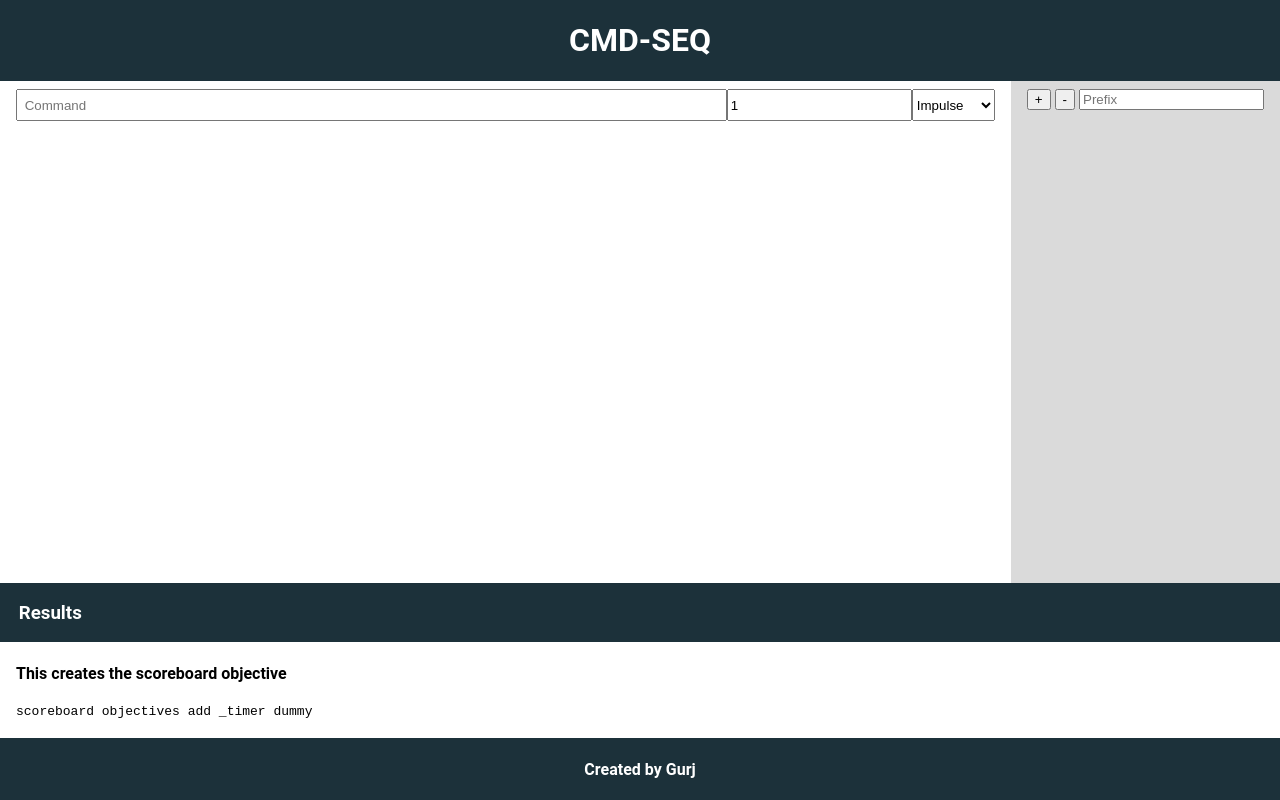
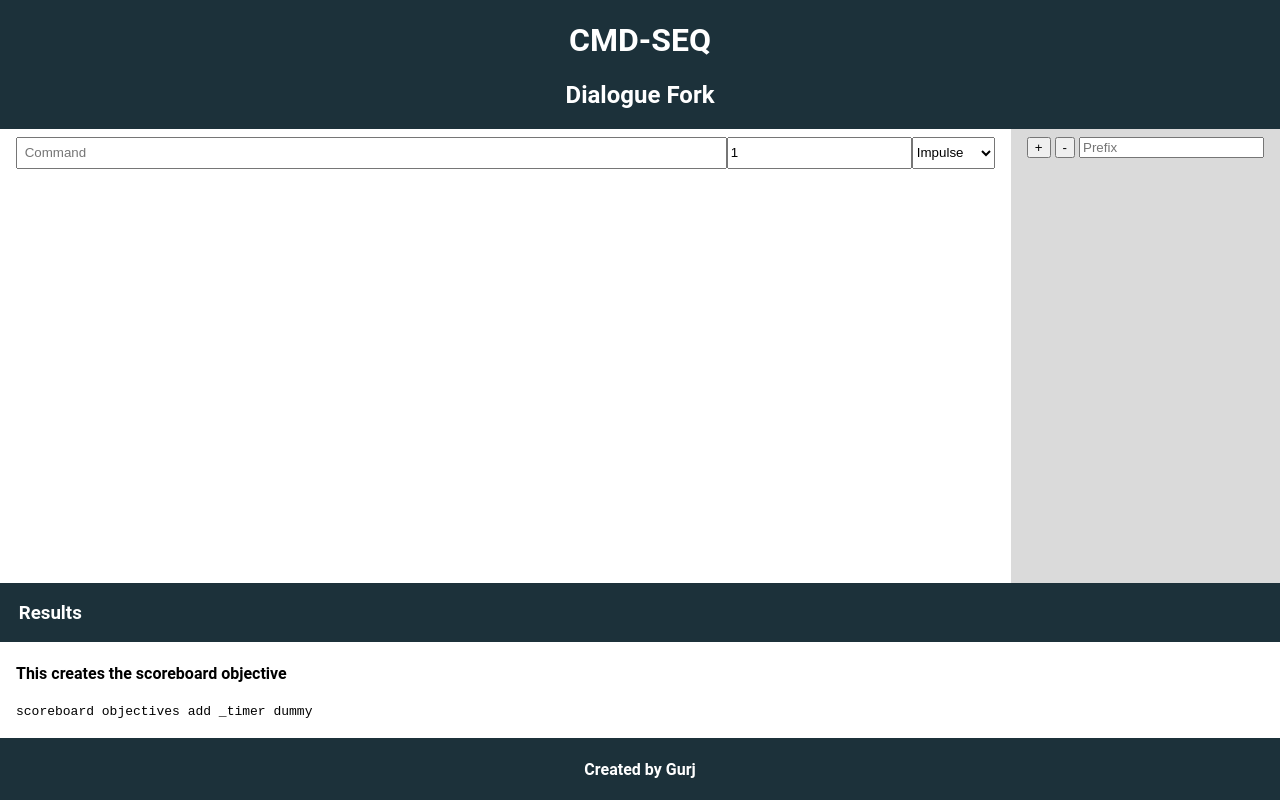
Before and after one commit to GurjeetB/cmd-seq, a plain HTML site: page index.html in a window 1280 px wide. Drawn offline with nearby package versions, Linux system fonts and the light colour scheme.

Commit message:
Add info regarding dialogue fork

```diff
--- a/index.html
+++ b/index.html
@@ -18,7 +18,10 @@
     </head>
     <body>
         <noscript>Your browser is not supported. Please enable JavaScript.</noscript>
-        <header><h1>CMD-SEQ</h1></header>
+        <header>
+            <h1>CMD-SEQ</h1>
+            <h2>Dialogue Fork</h2>
+        </header>
         <main>
             <div id="responsive_layout">
                 <div id="buttons">
```
Also changed, not shown: 1 other file.
